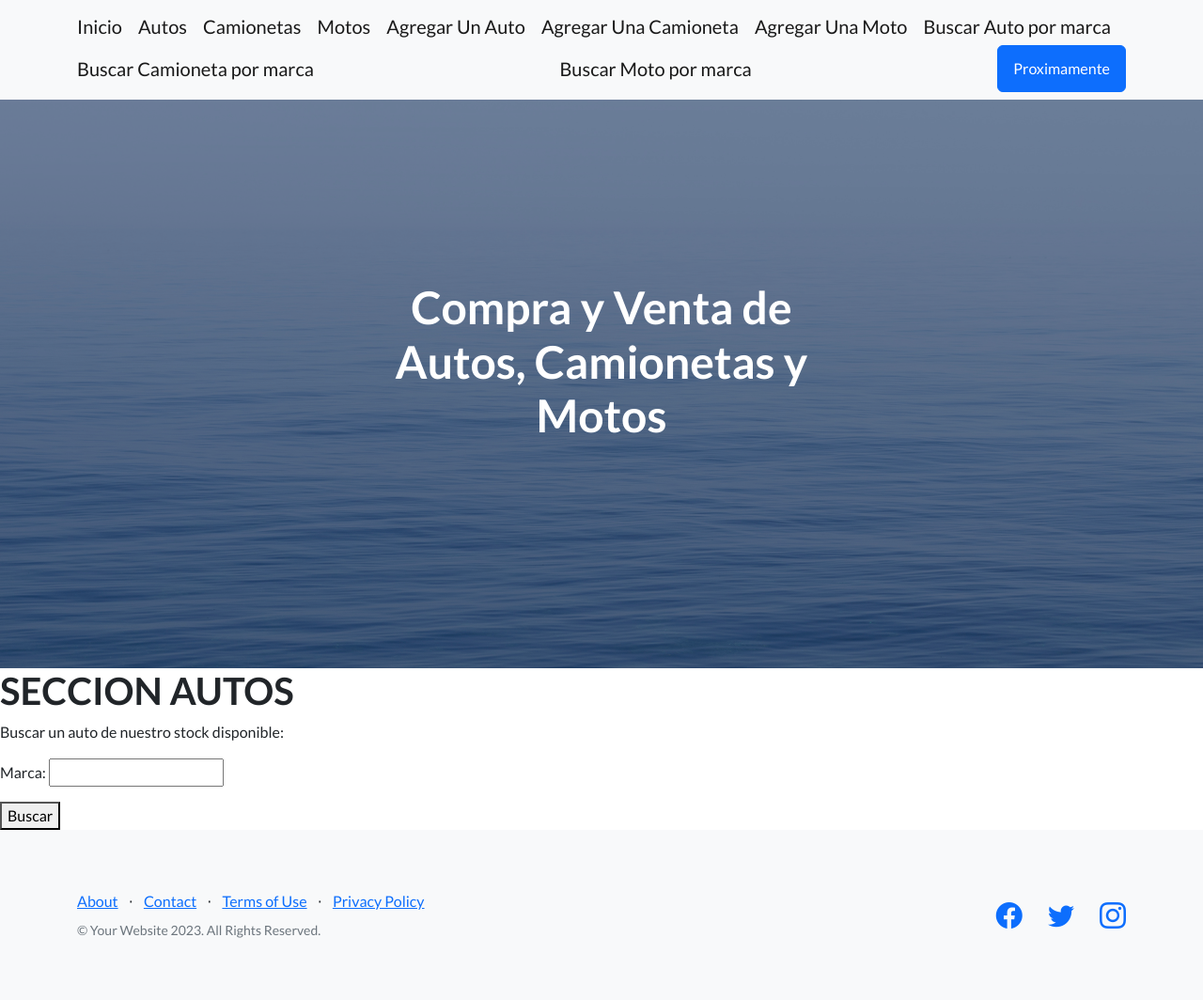
After one commit to EduXxQA/tercera-pre-entrega, a Django app: page /CompraVenta/busqueda-auto-marca/ in a window 1280 px wide. The commit adds this page. Shown: the whole page at 94% size. Run offline with Django 4.2, Linux system fonts and the light colour scheme; some libraries are stand-ins or nearby versions.

Commit message:
fourteenth

```diff
--- /dev/null
+++ b/CompraVenta/templates/busqueda_auto_marca.html
@@ -0,0 +1,17 @@
+{% extends 'padre.html' %}
+
+{% block ContenidoQueCambia %}
+
+<h1>SECCION AUTOS</h1>
+
+<p>Buscar un auto de nuestro stock disponible:</p>
+
+    <form action="{% url 'Busca_Auto' %}" method="get">
+
+        <p>Marca: <input type="text" name="marca"></p>
+
+        <button type="submit">Buscar</button>
+
+    </form>
+
+{% endblock ContenidoQueCambia %}
--- a/CompraVenta/templates/navbar.html
+++ b/CompraVenta/templates/navbar.html
@@ -7,7 +7,9 @@
         <a class="navbar-brand" href="{% url 'Agregar_Auto'%}">Agregar Un Auto</a>
         <a class="navbar-brand" href="{% url 'Agregar_Camioneta'%}">Agregar Una Camioneta</a>
         <a class="navbar-brand" href="{% url 'Agregar_Moto'%}">Agregar Una Moto</a>
-        <a class="navbar-brand" href="#!">Proximamente</a>
+        <a class="navbar-brand" href="{% url 'Busqueda_Auto_Marca'%}">Buscar Auto por marca</a>
+        <a class="navbar-brand" href="{% url 'Busqueda_Camioneta_Marca'%}">Buscar Camioneta por marca</a>
+        <a class="navbar-brand" href="{% url 'Busqueda_Moto_Marca'%}">Buscar Moto por marca</a>
         <a class="btn btn-primary" href="#signup">Proximamente</a>
     </div>
 </nav>
--- a/CompraVenta/templates/padre.html
+++ b/CompraVenta/templates/padre.html
@@ -6,7 +6,7 @@
         <meta name="viewport" content="width=device-width, initial-scale=1, shrink-to-fit=no" />
         <meta name="description" content="" />
         <meta name="author" content="" />
-        <title>Landing Page - Start Bootstrap Theme</title>
+        <title>Compra y venta de Autos, Camionetas y Motos</title>
         <!-- Favicon-->
         <link rel="icon" type="image/x-icon" href="assets/favicon.ico" />
         <!-- Bootstrap icons-->
--- a/CompraVenta/urls.py
+++ b/CompraVenta/urls.py
@@ -16,5 +16,14 @@ urlpatterns = [
     path('agregar-auto/', agregar_auto, name="Agregar_Auto"),
     path('agregar-camioneta/', agregar_camioneta, name="Agregar_Camioneta"),
     path('agregar-moto/', agregar_moto, name="Agregar_Moto"),
+    path('busqueda-auto-marca/', busqueda_auto_marca, name="Busqueda_Auto_Marca"),
+    path('buscar-auto/', buscarAuto, name="Busca_Auto"),
+    path('busqueda-camioneta-marca/', busqueda_camioneta_marca, name="Busqueda_Camioneta_Marca"),
+    path('buscar-camioneta/', buscarCamioneta, name="Busca_Camioneta"),
+    path('busqueda-moto-marca/', busqueda_moto_marca, name="Busqueda_Moto_Marca"),
+    path('buscar-moto/', buscarMoto, name="Busca_Moto"),
+
+
+
 
 ]
--- a/CompraVenta/views.py
+++ b/CompraVenta/views.py
@@ -126,3 +126,42 @@ def agregar_moto(req: HttpRequest):
     else:
         nuevaMoto = AgregarMoto()
         return render(req, "agregar_moto.html", {"nuevaMoto": nuevaMoto})
+
+
+def busqueda_auto_marca(req):
+    return render(req, "busqueda_auto_marca.html")
+
+def buscarAuto(req):
+
+    if req.GET["marca"]:
+        marca = req.GET["marca"]
+        auto = Auto.objects.get(marca=marca)
+        return render(req, "Resultado_busqueda_auto.html", {"autos": auto})
+    else:
+        return HttpResponse(f'No escribiste ninguna marca')
+
+
+def busqueda_camioneta_marca(req):
+    return render(req, "busqueda_camioneta_marca.html")
+
+def buscarCamioneta(req):
+
+    if req.GET["marca"]:
+        marca = req.GET["marca"]
+        camioneta = Camioneta.objects.get(marca=marca)
+        return render(req, "Resultado_busqueda_camioneta.html", {"camioneta": camioneta})
+    else:
+        return HttpResponse(f'No escribiste ninguna marca')
+
+
+def busqueda_moto_marca(req):
+    return render(req, "busqueda_moto_marca.html")
+
+def buscarMoto(req):
+
+    if req.GET["marca"]:
+        marca = req.GET["marca"]
+        moto = Moto.objects.get(marca=marca)
+        return render(req, "Resultado_busqueda_moto.html", {"moto": moto})
+    else:
+        return HttpResponse(f'No escribiste ninguna marca')
```
Also changed, not shown: CompraVenta/templates/Resultado_busqueda_auto.html (added, +12 -0 lines), CompraVenta/templates/Resultado_busqueda_camioneta.html (added, +12 -0 lines), CompraVenta/templates/Resultado_busqueda_moto.html (added, +12 -0 lines), CompraVenta/templates/busqueda_camioneta_marca.html (added, +17 -0 lines), CompraVenta/templates/busqueda_moto_marca.html (added, +17 -0 lines), db.sqlite3.
